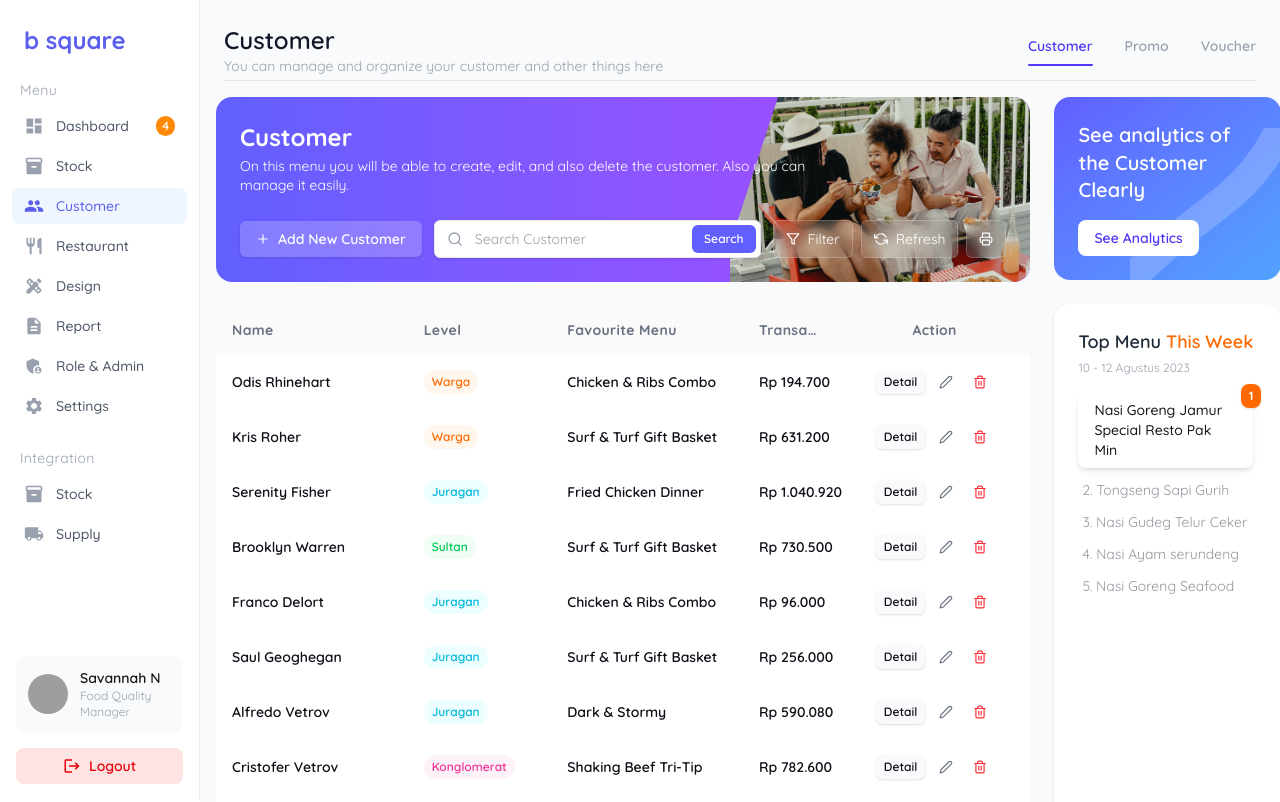
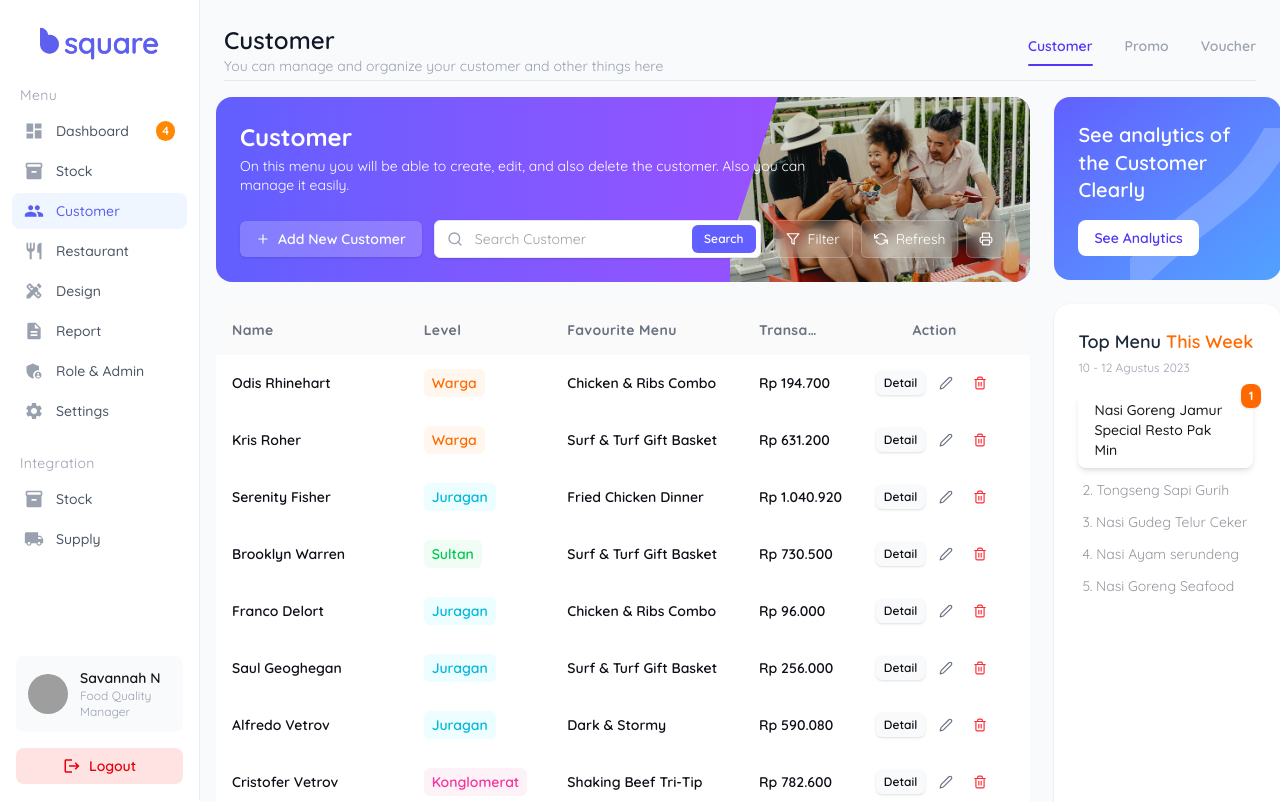
Before and after one commit to izharramdan/rekadigital_dashboard, a Next.js app: page /customer in a window 1280 px wide. Shown: the top 802 px of the page. Built offline with nearby package versions, Linux system fonts and the light colour scheme; grey boxes are pictures that could not be loaded.

Commit message:
add logo

```diff
--- a/src/components/CustomerTable.tsx
+++ b/src/components/CustomerTable.tsx
@@ -37,7 +37,7 @@ export default function CustomerTable() {
                 <td className="px-4 py-[14.5px] truncate">{customer.name}</td>
                 <td className="px-4 py-[14.5px]">
                   <span
-                    className={`px-2 py-1 text-xs font-semibold rounded-xl inline-block ${getLevelColor(
+                    className={`px-2 py-1 text-sm font-semibold rounded-md inline-block ${getLevelColor(
                       customer.level
                     )}`}
                   >
--- a/src/components/Sidebar.tsx
+++ b/src/components/Sidebar.tsx
@@ -16,6 +16,7 @@ import {
 import Link from "next/link";
 import { usePathname } from "next/navigation";
 import clsx from "clsx";
+import Image from "next/image";
 
 const mainMenu = [
   { label: "Dashboard", icon: MdDashboard, path: "/dashboard", badge: 4 },
@@ -40,9 +41,15 @@ export default function Sidebar() {
     <aside className="sticky top-0 self-start h-screen w-[200px] bg-white border-r border-[#D1D0D366] flex flex-col justify-between font-primary">
       {/* Top Section */}
       <div>
-        <h1 className="text-[#5B5FED] text-2xl font-bold px-6 pt-6 mb-6">
-          b square
-        </h1>
+        <div className="flex justify-center items-center py-6">
+          <Image
+            src="/logo.png"
+            alt="App Logo"
+            width={120}
+            height={48}
+            priority
+          />
+        </div>
 
         <nav className="px-3">
           <div className="text-sm text-gray-400 tracking-wide mb-2 px-2">
```
